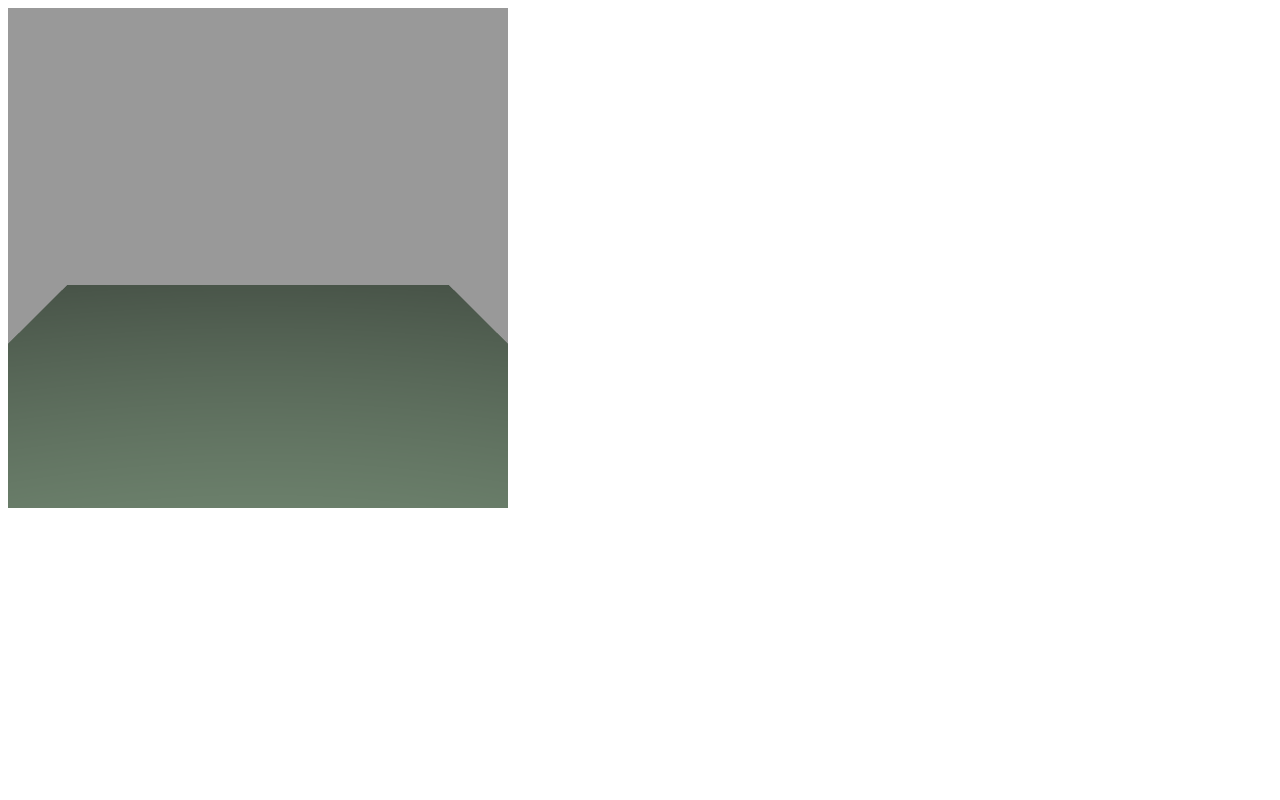
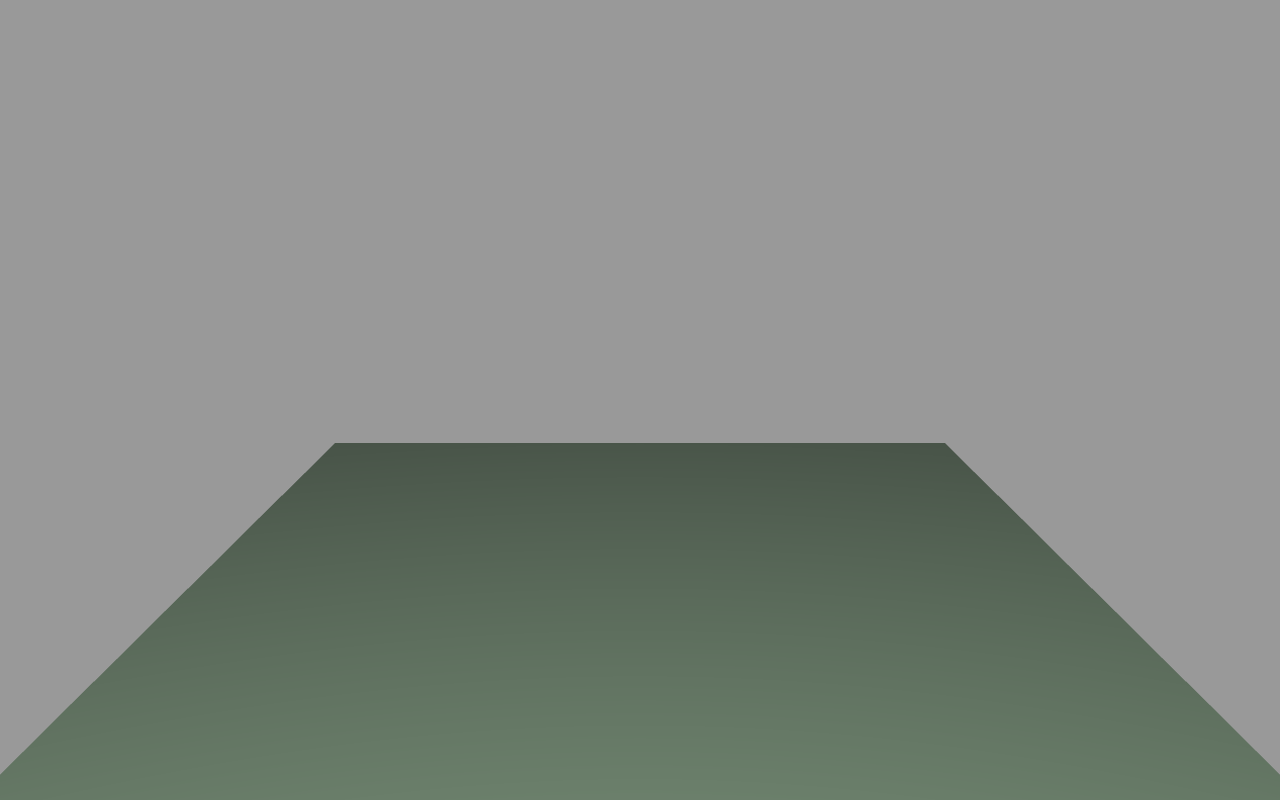
Before and after one commit to hmhealey/cs488project, a plain HTML site: page index.html in a window 1280 px wide. Drawn offline with Linux system fonts and the light colour scheme.

Commit message:
Automatically resize the canvas to match the size of the window. Added a stylesheet that we can use to style things.

```diff
--- a/index.html
+++ b/index.html
@@ -2,6 +2,7 @@
 
 <html>
     <head>
+        <link rel="stylesheet" type="text/css" href="style.css">
         <script src="js/gl-matrix/gl-matrix.js"></script>
         <script src="js/camera.js"></script>
         <script src="js/entity.js"></script>
@@ -13,7 +14,7 @@
         <script src="js/main.js"></script>
     </head>
     <body>
-        <canvas id="canvas" width="500" height="500">
+        <canvas id="canvas">
             Your browser doesn't support HTML5 :(
         </canvas>
     </body>
--- a/js/main.js
+++ b/js/main.js
@@ -3,6 +3,7 @@
 var gl;
 var ext;
 
+var camera;
 var shader;
 var texture;
 var textures = [];
@@ -22,12 +23,16 @@ var onLoad = function(e) {
         attachEvent(window, "keypress", onKeyPress);
         attachEvent(window, "keydown", onKeyDown);
         attachEvent(window, "keyup", onKeyUp);
+        attachEvent(window, "resize", onResize);
 
         // load required extensions
         ext = gl.getExtension("OES_element_index_uint");
 
         // perform opengl initialization
         initialize();
+
+        // update the camera with the new window size
+        onResize(null);
 
         // start rendering
         window.requestAnimationFrame(update);
@@ -39,7 +44,7 @@ var onLoad = function(e) {
 var initialize = function() {
     gl.clearColor(0.6, 0.6, 0.6, 1.0);
 
-    Camera.mainCamera = new Camera({
+    camera = new Camera({
         screenWidth: 500,
         screenHeight: 500,
         fov: 45,
@@ -50,6 +55,7 @@ var initialize = function() {
         forward: vec3.fromValues(0, 0, -1),
         up: vec3.fromValues(0, 1, 0)
     });
+    Camera.mainCamera = camera;
 
     shader = new Shader();
     var shaderCallback = function() {
@@ -88,8 +94,6 @@ var rotation = 0;
 var update = function(time) {
     if (shader.linked) {
         gl.clear(gl.COLOR_BUFFER_BIT | gl.DEPTH_BUFFER_BIT);
-
-        Camera.mainCamera.updateViewport();
 
         gl.enable(gl.DEPTH_TEST);
         gl.enable(gl.CULL_FACE);
@@ -140,5 +144,20 @@ var onKeyDown = function(e) { };
 
 var onKeyUp = function(e) { };
 
+var onResize = function(e) {
+    var width = window.innerWidth;
+    var height = window.innerHeight;
+
+    canvas.width = width;
+    canvas.height = height;
+
+    camera.screenWidth = width;
+    camera.screenHeight = height;
+    camera.aspect = width / height;
+
+    camera.updateMatrices();
+    camera.updateViewport();
+};
+
 attachEvent(window, "load", onLoad);
 attachEvent(window, "unload", onUnload);
--- /dev/null
+++ b/style.css
@@ -0,0 +1,8 @@
+body {
+    margin: 0px;
+    padding: 0px;
+}
+
+canvas {
+    display: block;
+}
```
